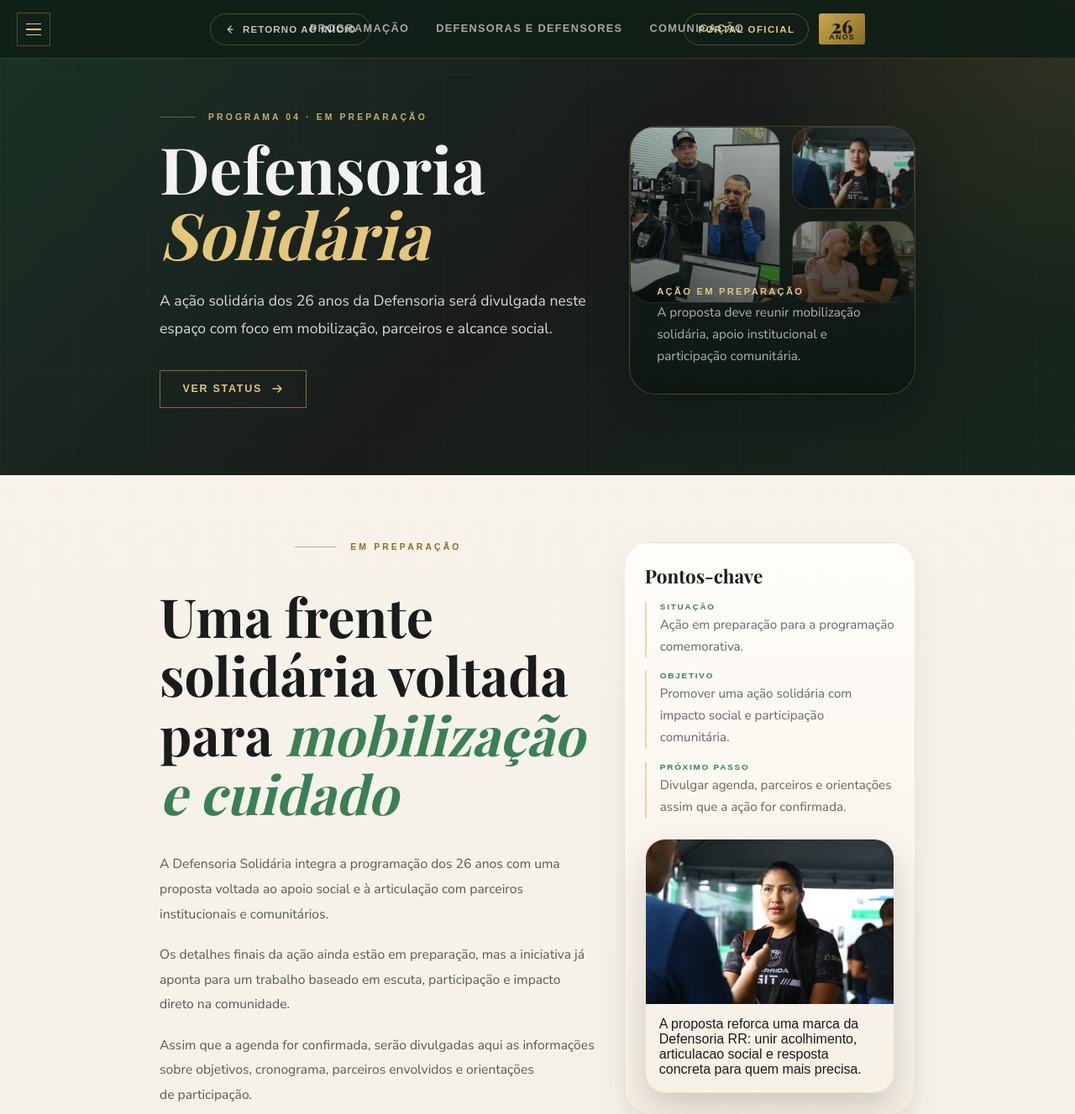
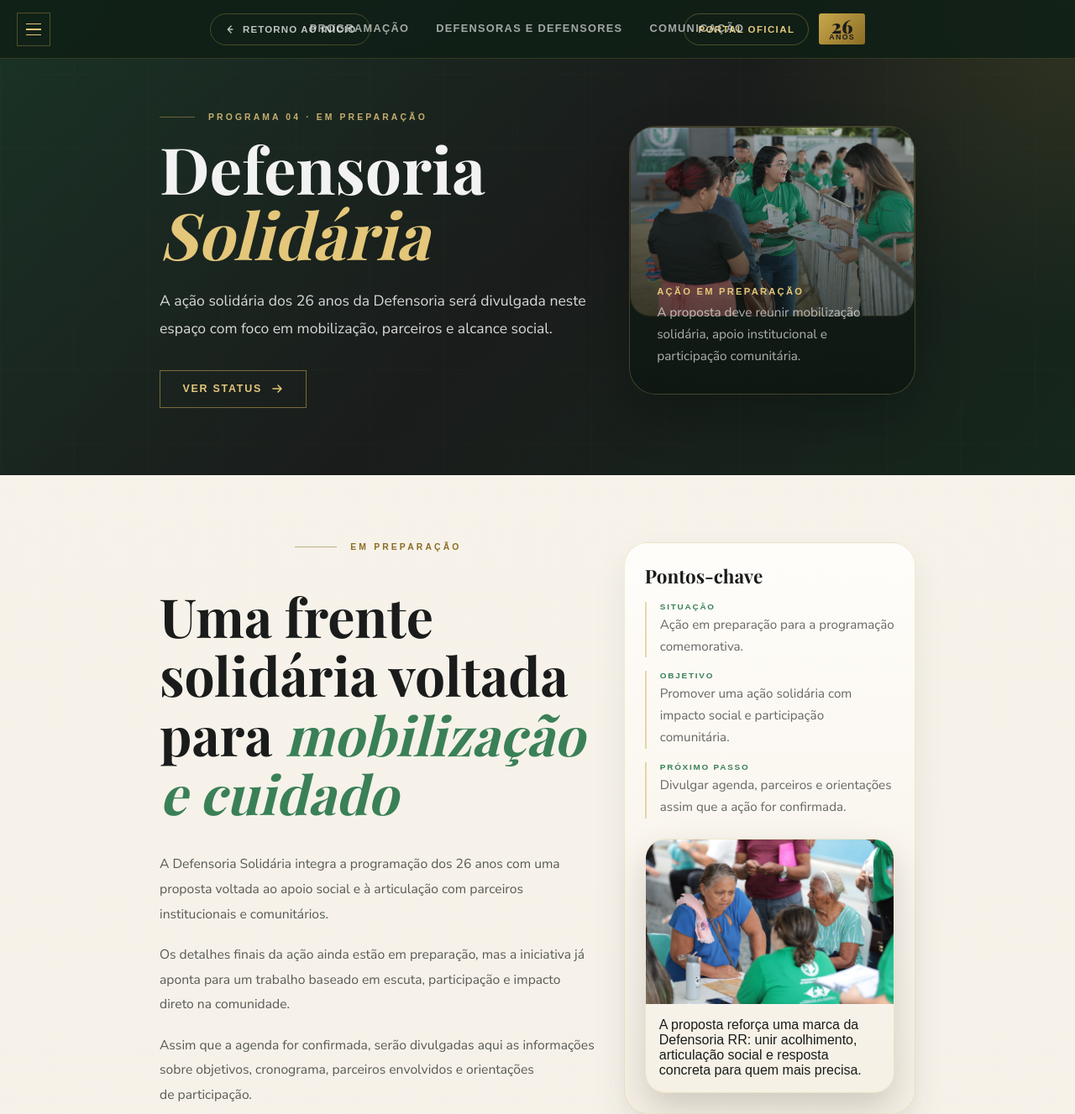
Before and after one commit to jpgentil/hotsite-defensoria, a plain HTML site: page pages/defsolidaria.html in a window 1280 px wide. Shown: the top 1327 px of the page at 84% size. Drawn offline with nearby package versions, Linux system fonts and the light colour scheme; a web font is replaced by a local one.

Commit message:
{Feat} - Adicionando o vlibras em todas as pages/. {Fix} - Adicionando imagens para defensoria solidária.

```diff
--- a/pages/defsolidaria.html
+++ b/pages/defsolidaria.html
@@ -17,9 +17,6 @@
   <link rel="stylesheet" href="../styles.css" />
   <style>
     .solidaria-mosaic {
-      display: grid;
-      grid-template-columns: 1.1fr 0.9fr;
-      gap: 0.9rem;
       width: 100%;
     }
 
@@ -42,11 +39,6 @@
       width: 100%;
       height: 100%;
       object-fit: cover;
-    }
-
-    .solidaria-mosaic__stack {
-      display: grid;
-      gap: 0.9rem;
     }
 
     .solidaria-board {
@@ -106,7 +98,6 @@
     }
 
     @media (max-width: 860px) {
-      .solidaria-mosaic,
       .solidaria-preview {
         grid-template-columns: 1fr;
       }
@@ -118,6 +109,21 @@
   </style>
 </head>
 <body id="top" class="inner-page" data-asset-prefix="../">
+
+  <!--Início do Vlibras-->
+    <div vw class="enabled">
+    <div vw-access-button class="active"></div>
+    <div vw-plugin-wrapper>
+      <div class="vw-plugin-top-wrapper"></div>
+    </div>
+  </div>
+  <script src="https://vlibras.gov.br/app/vlibras-plugin.js"></script>
+  <script>
+    new window.VLibras.Widget('https://vlibras.gov.br/app');
+  </script>
+  <!--Fim do Vlibras-->
+
+
   <a href="#main-content" class="skip-link">Pular para o conteúdo principal</a>
 
   <button class="hamburger-btn" aria-label="Abrir menu de navegação" aria-expanded="false" aria-controls="nav-overlay">
@@ -200,16 +206,8 @@
         <div class="inner-hero__media" aria-hidden="true">
           <div class="solidaria-mosaic">
             <figure>
-              <img src="../img/_release/assistido_01.jpeg" alt="" loading="lazy" />
+              <img src="../img/_defsolidaria/DEFENSORIA SOLIDARIA1.jpeg" alt="" loading="lazy" />
             </figure>
-            <div class="solidaria-mosaic__stack">
-              <figure>
-                <img src="../img/_release/assistido_02.jpeg" alt="" loading="lazy" />
-              </figure>
-              <figure>
-                <img src="../img/_release/assistido_03.jpeg" alt="" loading="lazy" />
-              </figure>
-            </div>
           </div>
           <div class="inner-hero__media-inner">
             <span class="inner-hero__kicker">Ação em preparação</span>
@@ -249,8 +247,8 @@
             <li><span class="page-panel__eyebrow">Próximo passo</span><span class="page-panel__text">Divulgar agenda, parceiros e orientações assim que a ação for confirmada.</span></li>
           </ul>
           <figure class="solidaria-photo-card" style="margin-top: 1.5rem;">
-            <img src="../img/_release/assistido_02.jpeg" alt="Atendimento da Defensoria com aproximação humana em ação social." loading="lazy" />
-            <figcaption>A proposta reforca uma marca da Defensoria RR: unir acolhimento, articulacao social e resposta concreta para quem mais precisa.</figcaption>
+            <img src="../img/_defsolidaria/DEFENSORIA SOLIDARIA2.jpeg" alt="Atendimento da Defensoria com aproximação humana em ação social." loading="lazy" />
+            <figcaption>A proposta reforça uma marca da Defensoria RR: unir acolhimento, articulação social e resposta concreta para quem mais precisa.</figcaption>
           </figure>
         </aside>
       </div>
@@ -264,7 +262,7 @@
       <h2 id="solidaria-preview-title" class="section-title">Uma iniciativa pensada para ampliar o alcance social da Defensoria</h2>
       <div class="solidaria-preview">
         <figure>
-          <img src="../img/_release/assistido_03.jpeg" alt="Pessoa atendida em ambiente de acolhimento da Defensoria." loading="lazy" />
+          <img src="../img/_defsolidaria/DEFENSORIA SOLIDARIA3.jpeg" alt="Pessoa atendida em ambiente de acolhimento da Defensoria." loading="lazy" />
         </figure>
         <div class="solidaria-preview__copy">
           <span class="solidaria-preview__eyebrow">Mobilização com rosto humano</span>
@@ -310,15 +308,15 @@
       <h2 id="solidaria-gallery-title" class="section-title">Imagens que reforçam proximidade e alcance social</h2>
       <div class="solidaria-photo-grid">
         <figure class="solidaria-photo-card">
-          <img src="../img/_release/assistido_01.jpeg" alt="Registro de pessoa atendida pela Defensoria em ação de assistência." loading="lazy" />
+          <img src="../img/_defsolidaria/DEFENSORIA SOLIDARIA4.jpeg" alt="Registro de pessoa atendida pela Defensoria em ação de assistência." loading="lazy" />
           <figcaption>Presença territorial e vínculo direto com quem mais precisa de orientação e acesso.</figcaption>
         </figure>
         <figure class="solidaria-photo-card">
-          <img src="../img/_release/assistido_02.jpeg" alt="Equipe da Defensoria em atendimento com atenção individualizada." loading="lazy" />
+          <img src="../img/_defsolidaria/DEFENSORIA SOLIDARIA5.jpeg" alt="Equipe da Defensoria em atendimento com atenção individualizada." loading="lazy" />
           <figcaption>A potência da ação solidária está na combinação entre serviço, escuta e organização.</figcaption>
         </figure>
         <figure class="solidaria-photo-card">
-          <img src="../img/_release/assistido_03.jpeg" alt="Atendimento humanizado em contexto comunitário." loading="lazy" />
+          <img src="../img/_carreta/carretadireitos.png" alt="Atendimento humanizado em contexto comunitário." loading="lazy" />
           <figcaption>O foco da iniciativa e ampliar o impacto social de uma instituicao que ja acumula resultados concretos ao lado da populacao.</figcaption>
         </figure>
       </div>
```
Also changed, not shown: pages/carretadireitos.html (+14 -0 lines), pages/corrida26.html (+14 -0 lines), pages/defensores.html (+14 -0 lines), pages/enfimcasados.html (+14 -0 lines), img/_defsolidaria/DEFENSORIA SOLIDARIA1.jpeg (added), img/_defsolidaria/DEFENSORIA SOLIDARIA2.jpeg (added), img/_defsolidaria/DEFENSORIA SOLIDARIA3.jpeg (added), img/_defsolidaria/DEFENSORIA SOLIDARIA4.jpeg (added), img/_defsolidaria/DEFENSORIA SOLIDARIA5.jpeg (added), 2 other files.
